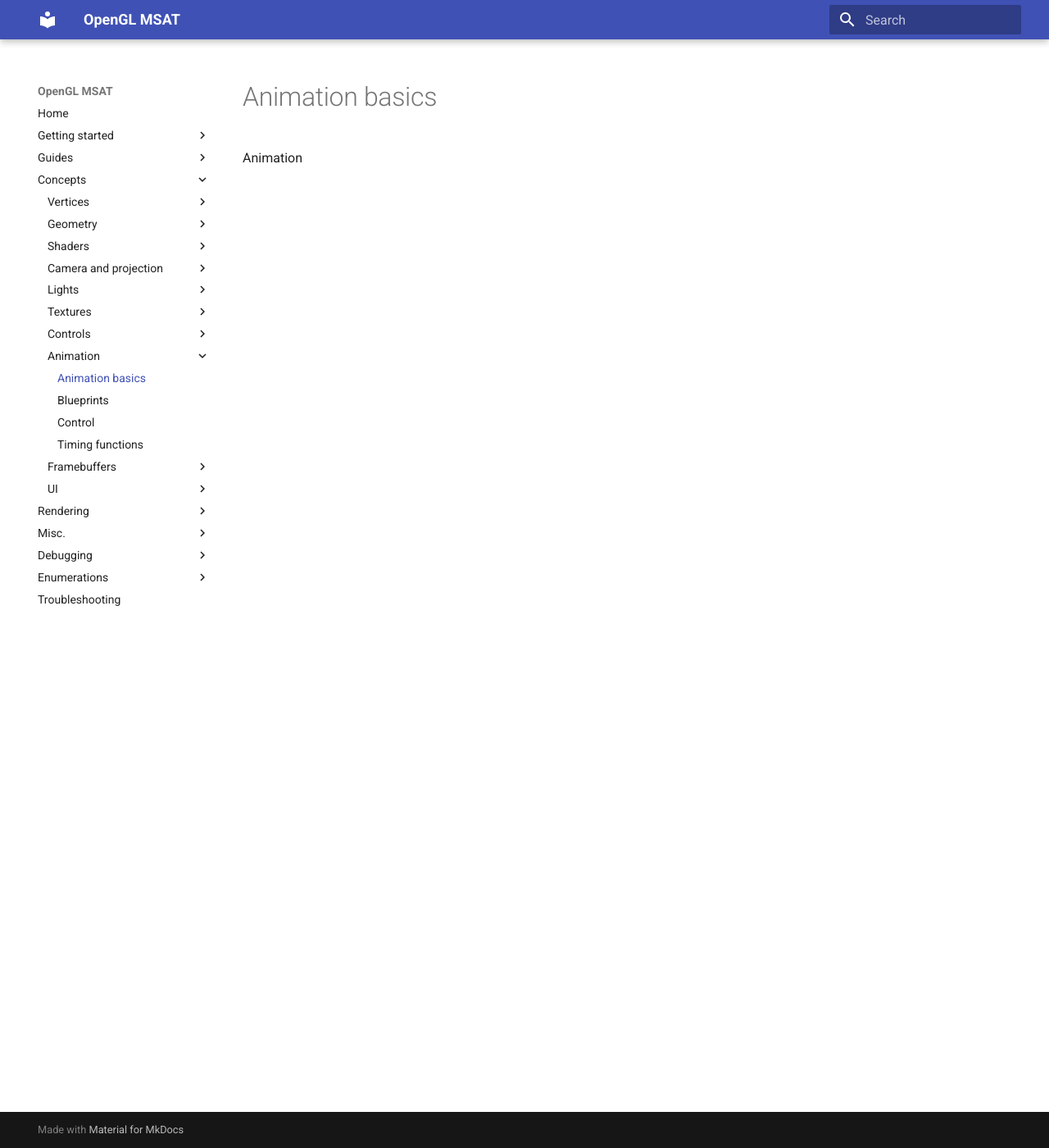
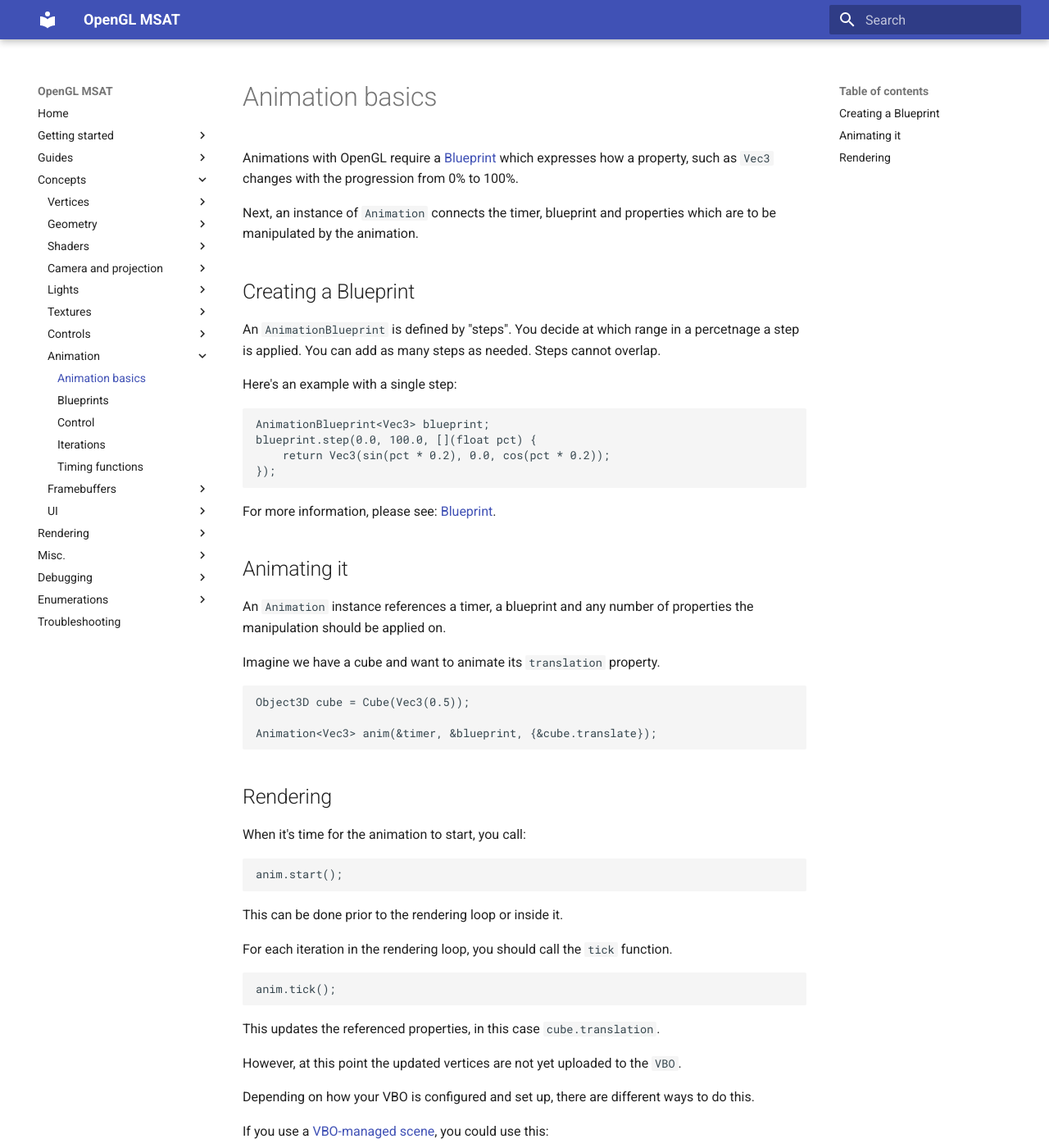
Before and after one commit to markhj/opengl-msat, an MkDocs documentation site: the page built from docs/animation/animation.md, in a window 1280 px wide and 1400 px high. Shown: the whole window at 82% size. Built offline with MkDocs 1.6.1 and Material for MkDocs 9.7.7, drawn with Linux system fonts in a browser that asks for light colours.

Commit message:
Animation docs

`````diff
--- a/docs/animation/animation.md
+++ b/docs/animation/animation.md
@@ -1 +1,61 @@
-Animation
+# Animation basics
+
+Animations with OpenGL require a [Blueprint](blueprint.md) which expresses how a property, such as ``Vec3`` changes with the progression
+from 0% to 100%.
+
+Next, an instance of ``Animation`` connects the timer, blueprint and properties which are to be
+manipulated by the animation.
+
+## Creating a Blueprint
+An ``AnimationBlueprint`` is defined by "steps". You decide at which range in a percetnage
+a step is applied. You can add as many steps as needed. Steps cannot overlap.
+
+Here's an example with a single step:
+
+````c++
+AnimationBlueprint<Vec3> blueprint;
+blueprint.step(0.0, 100.0, [](float pct) {
+    return Vec3(sin(pct * 0.2), 0.0, cos(pct * 0.2));
+});
+````
+
+For more information, please see: [Blueprint](blueprint.md).
+
+## Animating it
+An ``Animation`` instance references a timer, a blueprint and any number
+of properties the manipulation should be applied on.
+
+Imagine we have a cube and want to animate its ``translation`` property.
+
+````c++
+Object3D cube = Cube(Vec3(0.5));
+
+Animation<Vec3> anim(&timer, &blueprint, {&cube.translate});
+````
+
+## Rendering
+When it's time for the animation to start, you call:
+
+````c++
+anim.start();
+````
+
+This can be done prior to the rendering loop or inside it.
+
+For each iteration in the rendering loop, you should call the ``tick`` function.
+
+````c++
+anim.tick();
+````
+
+This updates the referenced properties, in this case ``cube.translation``.
+
+However, at this point the updated vertices are not yet uploaded to the ``VBO``.
+
+Depending on how your VBO is configured and set up, there are different ways to do this.
+
+If you use a [VBO-managed scene](../vertex/vbo-scene.md), you could use this:
+
+````c++
+vbo.upload({&cube});
+````
--- a/mkdocs.yml
+++ b/mkdocs.yml
@@ -27,6 +27,7 @@ nav:
           - VAO: vertex/vao.md
           - VBO: vertex/vbo.md
           - Vertex attributes: vertex/vertex-attribute.md
+          - VBO-managed scene: vertex/vbo-scene.md
       - Geometry:
           - Cube: geometry/cube.md
           - Shapes: geometry/shapes.md
@@ -60,6 +61,7 @@ nav:
         - Animation basics: animation/animation.md
         - Blueprints: animation/blueprint.md
         - Control: animation/control.md
+        - Iterations: animation/iterations.md
         - Timing functions: animation/timing-functions.md
       - Framebuffers:
         - Framebuffer basics: fbo/fbo.md
@@ -78,6 +80,7 @@ nav:
     - Settings: render/render-settings.md
     - State: render/render-state.md
     - Scene management: render/scene-management.md
+    - VBO-managed scene: vertex/vbo-scene.md
     - Buffer clearing: render/buffer-clearing.md
   - Misc.:
     - Timer: misc/timer.md
`````
Also changed, not shown: docs/animation/blueprint.md (+27 -1 lines), docs/animation/control.md (+25 -1 lines), docs/animation/iterations.md (added, +23 -0 lines), docs/animation/timing-functions.md (+35 -1 lines), docs/render/scene-management.md (+17 -1 lines), docs/vertex/vbo-scene.md (added, +43 -0 lines).
